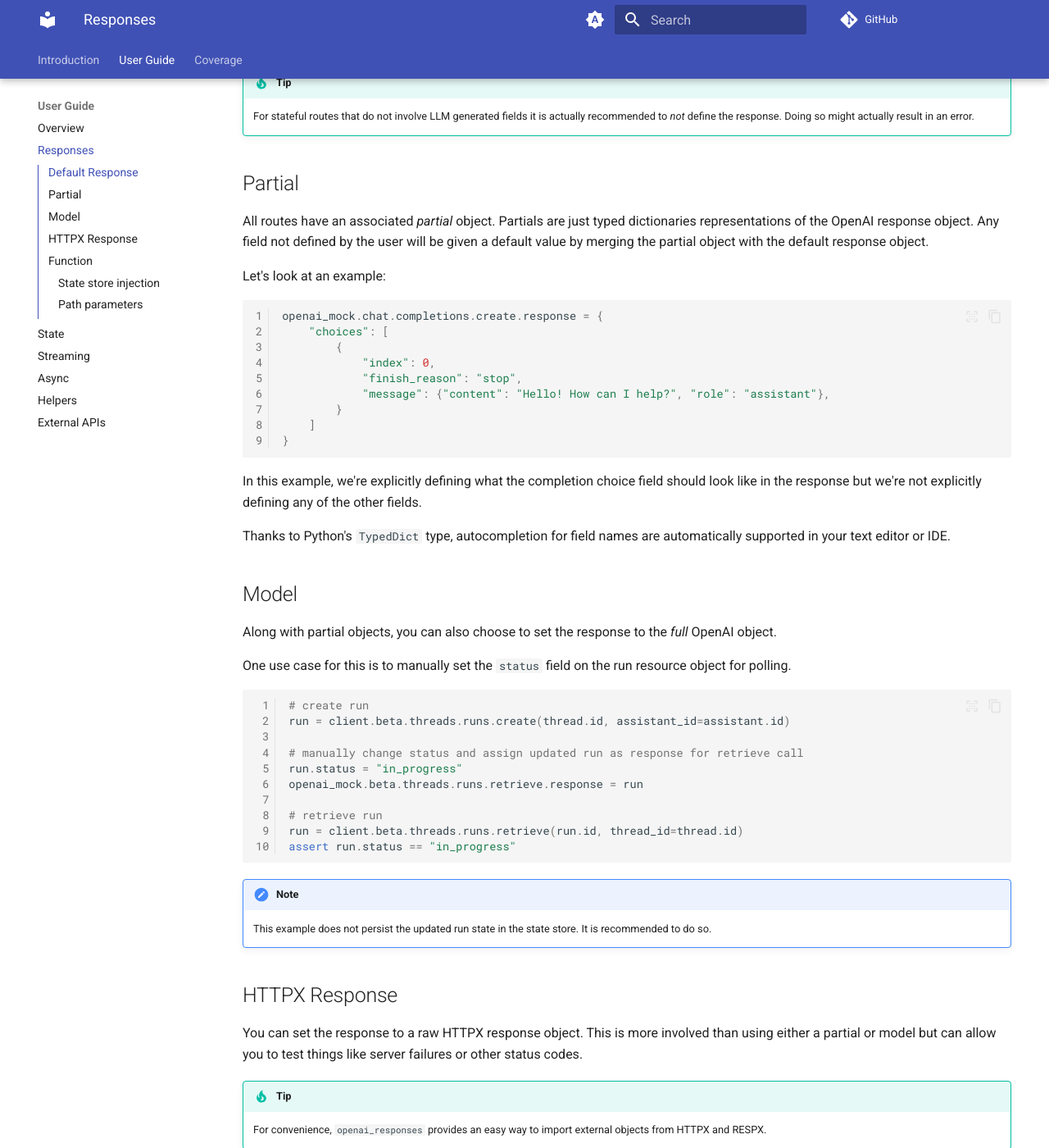
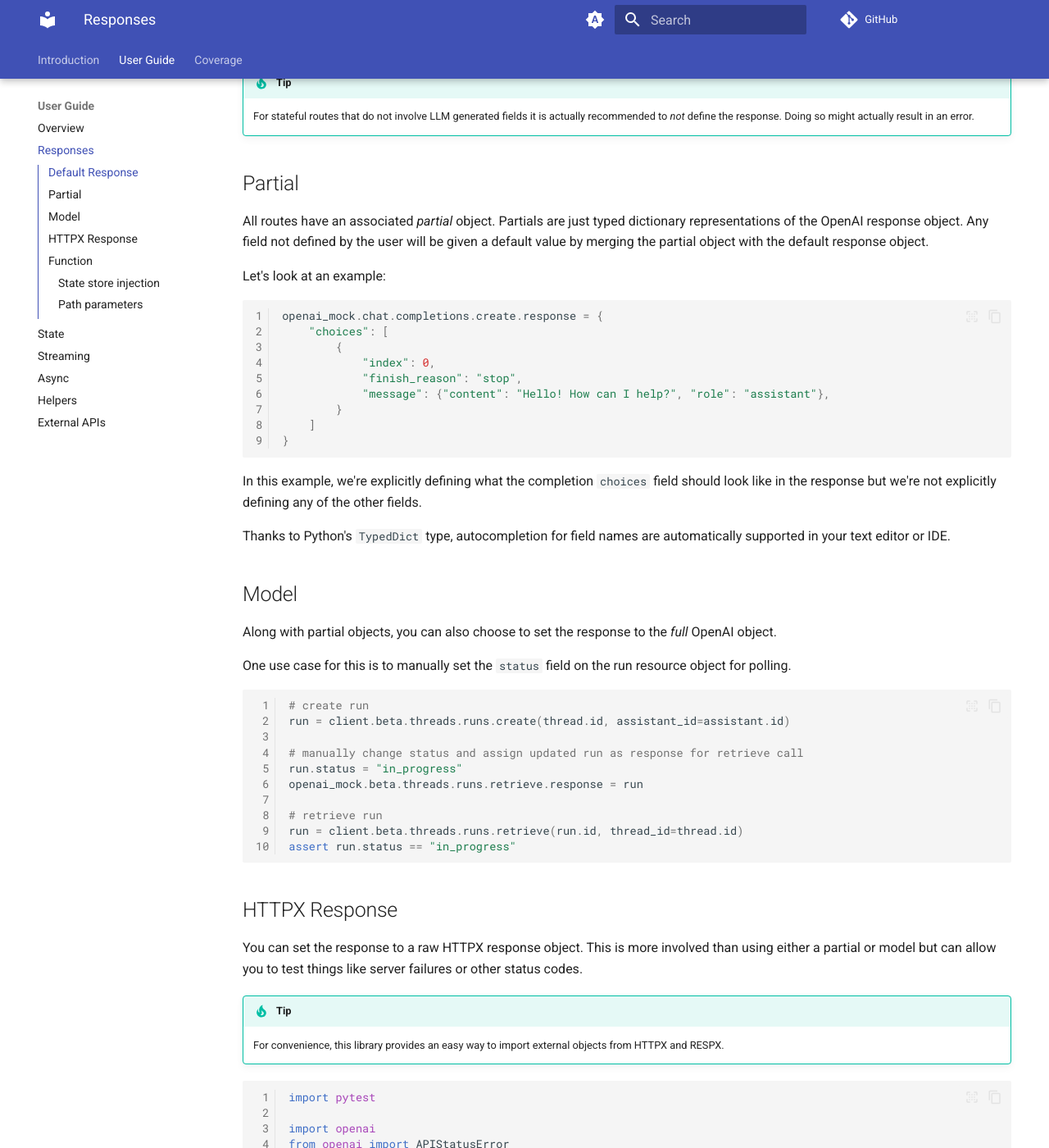
Before and after one commit to mharrisb1/openai-responses-python, an MkDocs documentation site: the page built from docs/user_guide/responses.md, in a window 1280 px wide and 1400 px high, scrolled down 410 px. Shown: the whole window at 82% size. Built offline with MkDocs 1.6.1 and Material for MkDocs 9.7.7, drawn with Linux system fonts in a browser that asks for light colours; comment, search, counter and statistics services are not loaded; some of the changed text lies outside the part shown.

Commit message:
chore(docs): clean up section

````diff
--- a/docs/user_guide/responses.md
+++ b/docs/user_guide/responses.md
@@ -12,7 +12,7 @@
 
 ## Partial
 
-All routes have an associated _partial_ object. Partials are just typed dictionaries representations of the OpenAI response object. Any field not defined by the user will be given a default value by merging the partial object with the default response object.
+All routes have an associated _partial_ object. Partials are just typed dictionary representations of the OpenAI response object. Any field not defined by the user will be given a default value by merging the partial object with the default response object.
 
 Let's look at an example:
 
@@ -28,7 +28,7 @@
 }
 ```
 
-In this example, we're explicitly defining what the completion choice field should look like in the response but we're not explicitly defining any of the other fields.
+In this example, we're explicitly defining what the completion `choices` field should look like in the response but we're not explicitly defining any of the other fields.
 
 Thanks to Python's `TypedDict` type, autocompletion for field names are automatically supported in your text editor or IDE.
 
@@ -51,17 +51,13 @@
 assert run.status == "in_progress"
 ```
 
-!!! note
-
-    This example does not persist the updated run state in the state store. It is recommended to do so.
-
 ## HTTPX Response
 
 You can set the response to a raw HTTPX response object. This is more involved than using either a partial or model but can allow you to test things like server failures or other status codes.
 
 !!! tip
 
-    For convenience, `openai_responses` provides an easy way to import external objects from HTTPX and RESPX.
+    For convenience, this library provides an easy way to import external objects from HTTPX and RESPX.
 
 ```python linenums="1"
 import pytest
@@ -108,10 +104,6 @@
 
 Looking at a real-life example, this test simulates two failed calls before finally succeeding on the third call.
 
-!!! tip
-
-    For convenience, `openai_responses` provides an easy way to import external objects from HTTPX and RESPX.
-
 ```python linenums="1"
 import openai
 
@@ -174,7 +166,7 @@
 
 ### Path parameters
 
-For routes like those in the Assistants API, some resources have child resources (e.g. a message _belongs_ to a thread). Those routes have the resource IDs in the path as path parameters.
+If a route has path parameters then those will also be automatically passed to the response function.
 
 For example, the route for retrieving runs is:
 
````
Also changed, not shown: other parts of docs/user_guide/responses.md (+1 -1 lines).
